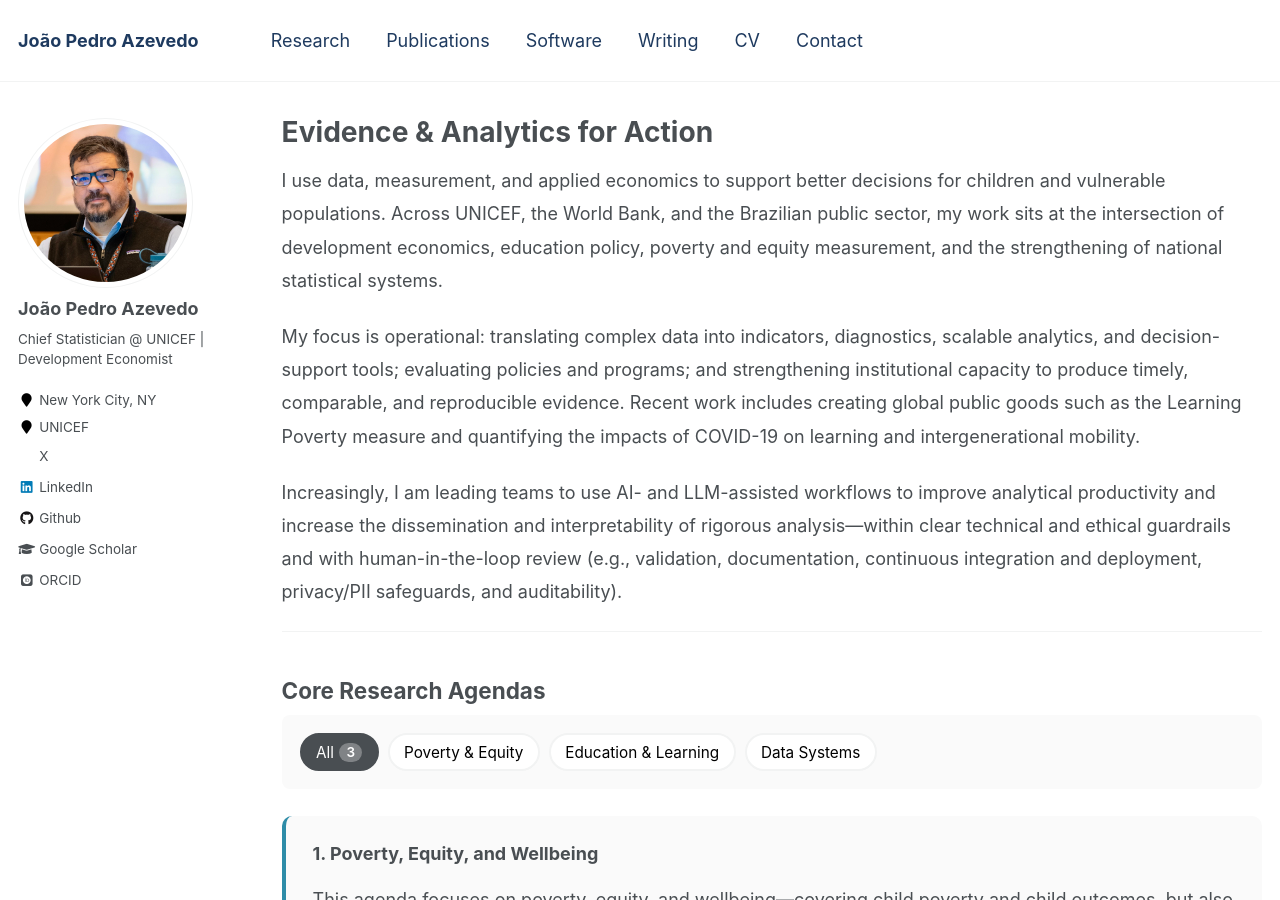
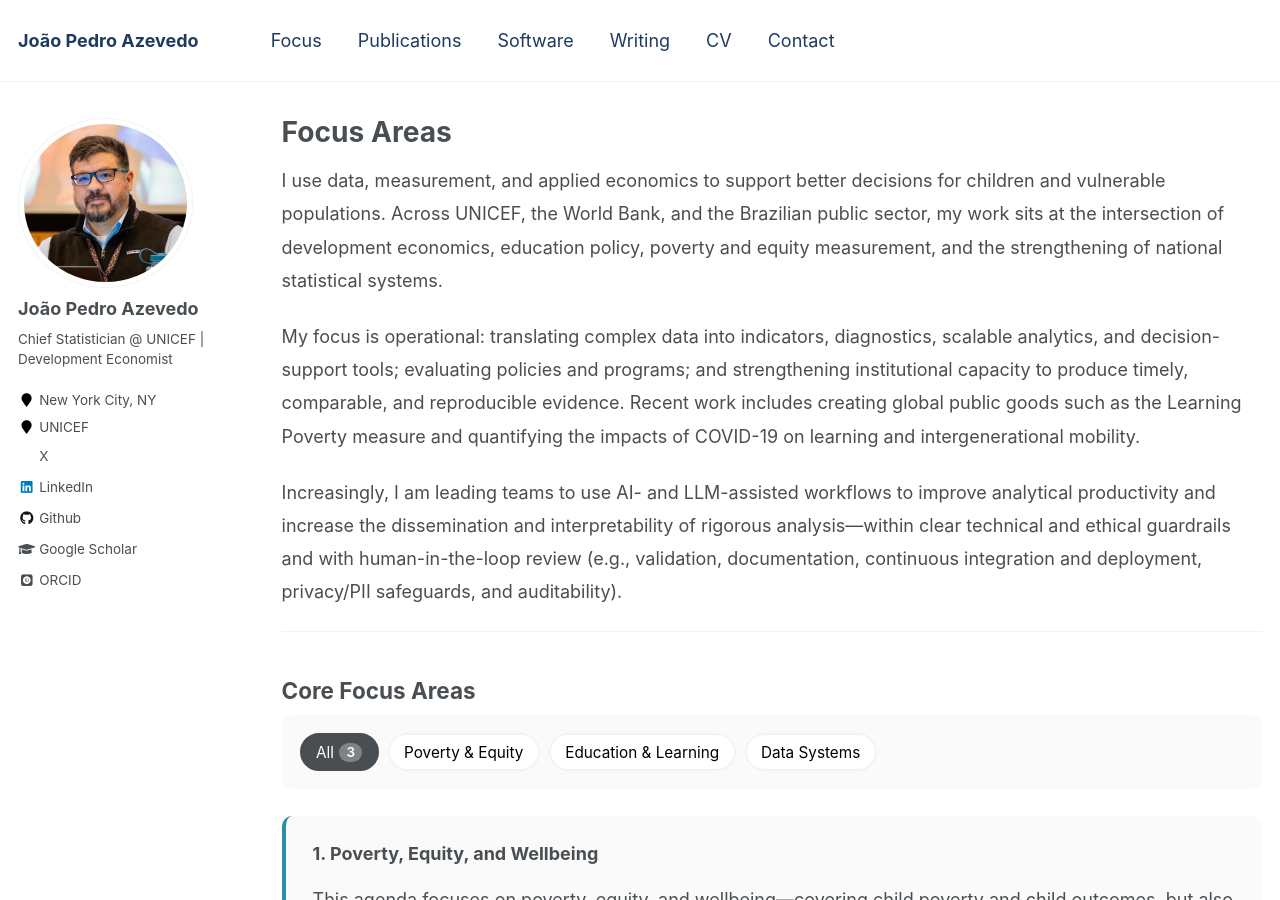
Before and after one commit to jpazvd/jpazvd.github.io, a Jekyll site: the page built from _pages/research.html, in a window 1280 px wide and 900 px high. Built offline with Jekyll 4.4.1, drawn with Linux system fonts in a browser that asks for light colours; some web fonts are replaced.

Commit message:
sync: update from dev repo
Synced from: jpazvd/jpazvd.github.io-dev@f5eccd9fee961c8b8f3790e93e145c0c62e076d5

```diff
--- a/_data/navigation.yml
+++ b/_data/navigation.yml
@@ -1,6 +1,6 @@
 # main links
 main:
-  - title: "Research"
+  - title: "Focus"
     url: /research/
 
   - title: "Publications"
--- a/_pages/blogs.html
+++ b/_pages/blogs.html
@@ -267,7 +267,7 @@ description: "Short articles, commentaries and blog posts by João Pedro Azevedo
 </p>
 
 <div class="jp-quick-links">
-  <a href="{{ base_path }}/research/">Research</a>
+  <a href="{{ base_path }}/research/">Focus</a>
   <a href="{{ base_path }}/publications/">Publications</a>
   <a href="{{ base_path }}/softwares/">Software</a>
 </div>
--- a/_pages/publications.md
+++ b/_pages/publications.md
@@ -203,7 +203,7 @@ description: "Publications by João Pedro Azevedo: 144+ works on Learning Povert
 <p class="jp-muted"><em>For a complete list of publications, please visit my <a href="https://scholar.google.com/citations?user=lTKXA78AAAAJ" target="_blank">Google Scholar</a> or <a href="https://ideas.repec.org/e/pwa88.html" target="_blank">RePEc</a> profiles.</em></p>
 
 <div class="jp-quick-links">
-  <a href="{{ base_path }}/research/">Research</a>
+  <a href="{{ base_path }}/research/">Focus</a>
   <a href="{{ base_path }}/softwares/">Software</a>
   <a href="{{ base_path }}/blogs/">Writing</a>
 </div>
--- a/_pages/research.html
+++ b/_pages/research.html
@@ -1,9 +1,9 @@
 ---
 layout: archive
-title: "Evidence & Analytics for Action"
+title: "Focus Areas"
 permalink: /research/
 author_profile: true
-description: "Research by João Pedro Azevedo on Learning Poverty, Human Capital measurement, education economics, poverty measurement, and SDG indicators for children. Focus on data-driven policy tools, AI-assisted analytics, and national statistical capacity building."
+description: "Focus areas of João Pedro Azevedo: Learning Poverty, Human Capital measurement, education economics, poverty measurement, and SDG indicators for children. Data-driven policy tools, AI-assisted analytics, and national statistical capacity building."
 ---
 
 {% include base_path %}
@@ -18,7 +18,7 @@ description: "Research by João Pedro Azevedo on Learning Poverty, Human Capital
 
 <hr />
 
-<h2>Core Research Agendas</h2>
+<h2>Core Focus Areas</h2>
 
 <!-- Research Theme Filters -->
 <div class="tag-filters">
--- a/_pages/software.md
+++ b/_pages/software.md
@@ -41,7 +41,7 @@ description: "Stata modules and data analytics tools by João Pedro Azevedo incl
 <div class="jp-quick-links">
   <a href="{{ base_path }}/publications/">Publications</a>
   <a href="{{ base_path }}/blogs/">Blogs</a>
-  <a href="{{ base_path }}/research/">Research</a>
+  <a href="{{ base_path }}/research/">Focus</a>
 </div>
 
 <hr>
```
Also changed, not shown: _pages/about.md (+1 -1 lines).
